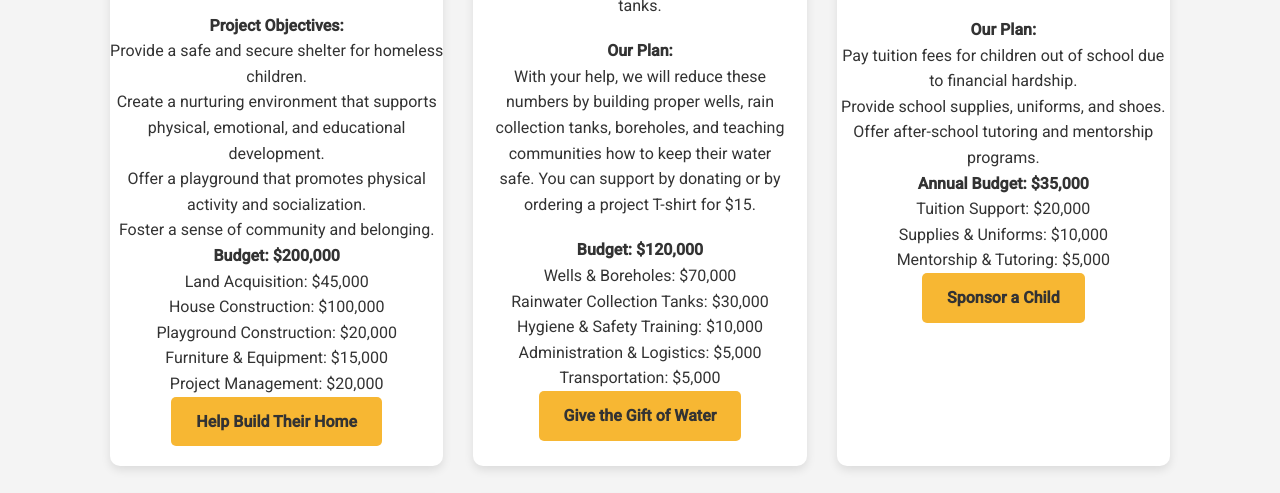
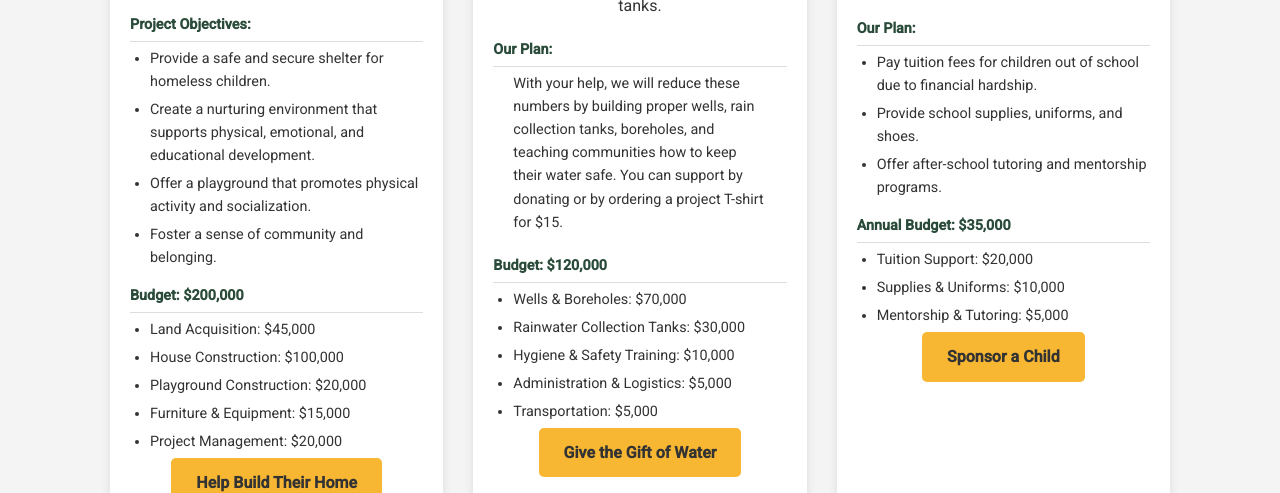
Before and after one commit to joyafricaorg/joy-africa-website, a plain HTML site: page index.html in a window 1280 px wide. Shown: the part 1678-2171 px from the top of the page. Drawn offline with Linux system fonts and the light colour scheme.

Commit message:
Update style.css

```diff
--- a/style.css
+++ b/style.css
@@ -342,3 +342,29 @@ footer {
         grid-template-columns: 1fr 1fr 1fr;
     }
 }
+
+/* Project Details Styling */
+.project-details {
+    text-align: left;
+    padding: 0 20px;
+    margin-top: 20px;
+    font-size: 0.9rem;
+}
+
+.project-details h4 {
+    color: var(--primary-color);
+    margin-top: 15px;
+    margin-bottom: 5px;
+    border-bottom: 1px solid #ddd;
+    padding-bottom: 5px;
+}
+
+.project-details ul {
+    list-style-type: disc;
+    padding-left: 20px;
+    margin-top: 5px;
+}
+
+.project-details ul li {
+    margin-bottom: 5px;
+}
```
